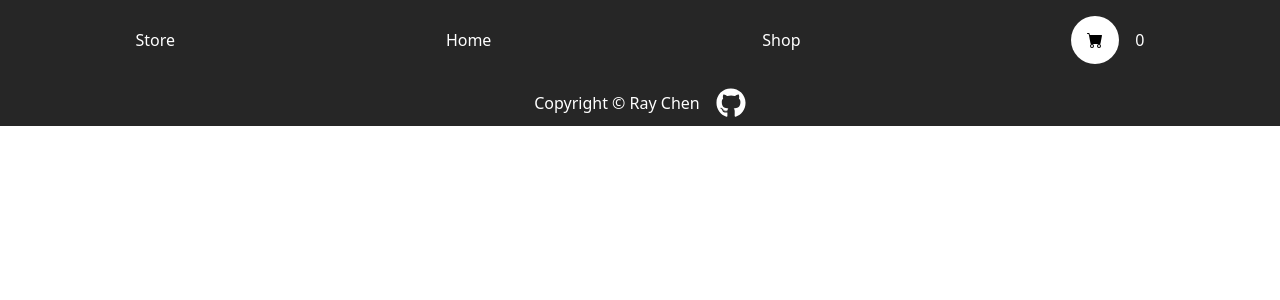
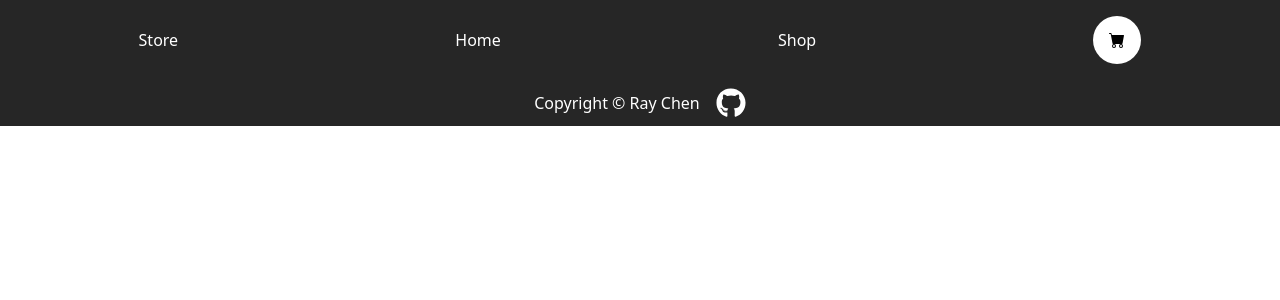
Before and after one commit to Sunjcar/shopping-cart, a React (Create React App) app: page / in a window 1280 px wide. Shown: the top 300 px of the page. Built offline with nearby package versions, Linux system fonts and the light colour scheme.

Commit message:
Hook for items in cart and styling

```diff
--- a/src/App.js
+++ b/src/App.js
@@ -9,10 +9,12 @@ import { BrowserRouter as Router, Routes, Route } from "react-router-dom";
 function App() {
   const { productItems } = catalog
   const [cart, setCart] = useState([])
+  const [ItemsInCart, SetItemsInCart] = useState(0)
 
   //If item exists add item to cart, if item is already in cart add 1 to current quantity
   const handleAddProduct = (product) => {
     const cartItem = cart.find((item) => item.id === product.id)
+    SetItemsInCart(ItemsInCart + 1)
     setCart(cart + 1)
     if (cartItem) {
       setCart(cart.map((item) => item.id === product.id ?
@@ -20,11 +22,13 @@ function App() {
     } else {
       setCart([...cart, { ...product, quantity: 1 }])
     }
+    console.log(ItemsInCart)
   }
 
   //If quantity of item is 1, filter item from cart. If item quantity is more than 1 remove 1 on click.
   const handleRemoveProduct = (product) => {
     const cartItem = cart.find((item) => item.id === product.id)
+    SetItemsInCart(ItemsInCart - 1)
     if (cartItem.quantity === 1) {
       setCart(cart.filter((item) => item.id !== product.id))
     } else {
@@ -37,7 +41,7 @@ function App() {
   return (
     <div className="flex flex-col min-h-100">
       <Router>
-        <Nav cart={cart}/>
+        <Nav ItemsInCart={ItemsInCart} cart={cart}/>
         <Routes>
           <Route path="/shopping-cart" element={<Home/>} />
           <Route path="/catalog" element={<Shop productItems={productItems} handleAddProduct={handleAddProduct} />} />
--- a/src/Components/Nav.js
+++ b/src/Components/Nav.js
@@ -2,7 +2,7 @@ import React from 'react'
 import { Link } from 'react-router-dom'
 import { BsCartFill } from "react-icons/bs"
 
-function Nav({cart}) {
+function Nav({cart, ItemsInCart}) {
     const navStyle = {
         color: 'white',
         textDecoration: 'none'
@@ -30,12 +30,17 @@ function Nav({cart}) {
             </Link>
             <Link style={navStyle} to='cart'>
                 <div className='flex w-20 justify-around items-center
-                list-none cursor-pointer gap-4
+                relative list-none cursor-pointer gap-4
                 hover:-translate-y-1 hover:scale-110'>
                     <li className='flex items-center justify-center
                     font-bold p-4 rounded-3xl bg-white text-black
-                    '><BsCartFill/></li>
-                    <div>{cart.length}</div>
+                    '><BsCartFill/>
+                    </li>
+                    {ItemsInCart > 0 && <div className='flex justify-center items-center
+                    absolute left-0 bottom-0
+                    rounded-full w-1.2 h-1
+                    text-xs text-black font-bold bg-cyan-400'>{ItemsInCart}</div>
+                    }
                 </div>
             </Link>
         </div>
--- a/tailwind.config.js
+++ b/tailwind.config.js
@@ -14,7 +14,8 @@ module.exports = {
       '90': '90vh',
       '4':'4rem',
       '20' : '20rem',
-      '100%': '100%'
+      '100%': '100%',
+      '1' : '1rem'
     },
     width: {
       '30': '30rem',
@@ -24,7 +25,8 @@ module.exports = {
       '15': '15rem',
       '80': '20rem',
       '64': '16rem',
-      '100%': '100%'
+      '100%': '100%',
+      '1.2': '1.2rem',
     },
     letterSpacing:{
       widest : '.3rem'
```
